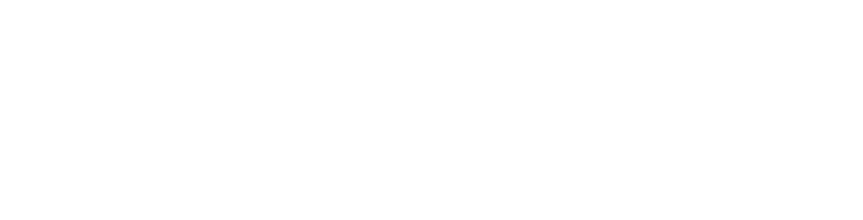
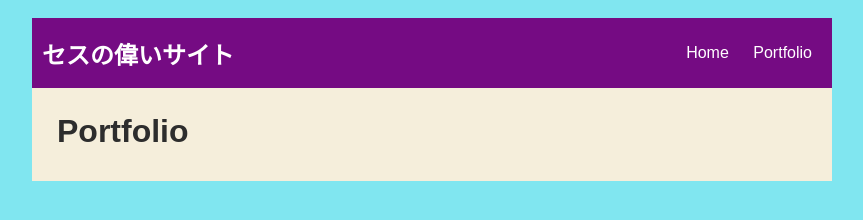
Before and after one commit to Sethsg7/seth-green.github.io, a plain HTML site: page portfolio.html in a window 1280 px wide. Shown: the whole page, without its empty margins (208-1071 px from the left). Drawn offline with Linux system fonts and the light colour scheme.

Commit message:
Bootcamp Orientation

```diff
--- a/portfolio.html
+++ b/portfolio.html
@@ -1,10 +1,106 @@
 <!DOCTYPE HTML>
 <html>
     <head>
+        <title>セスのサイト</title>
+
+        <style type="text/css">
+            body {
+                background: rgb(128, 230, 240);
+                color: rgb(45, 45, 45);
+                padding: 10px;
+                font-family: arial;
+            }
+            header {
+                font-size: 1.5em;
+                font-weight: bold;
+            }
+            h1 {
+                margin: 10px;
+            }
+            #all-contents {
+                max-width: 800px;
+                margin: auto;
+            }
+
+            /* navigation menu */
+            nav {
+                background: rgb(117, 11, 131);
+                margin: 0 auto;
+                display: flex;
+                padding: 10px;
+            }
+            nav header {
+                display: flex;
+                align-items: center;
+                color: rgb(255, 255, 255);
+                flex: 1;
+            }
+            nav ul {
+                list-style-image: none;
+            }
+            nav li {
+                display: inline-block;
+                padding: 0 10px;
+            }
+            nav a {
+                text-decoration: none;
+                color: #fff;
+            }
+
+            /* main container area beneath menu */
+            main {
+                background: rgb(245, 238, 219);
+                display: flex;
+            }
+            .content {
+                flex: 1;
+                padding: 15px;
+            }
+
+             /* portfolio styles */
+             #portfolio {
+                list-style-type: none;
+                padding-left: 0;
+            }
+
+            #portfolio li {
+                background: #fff;
+                padding: 10px;
+                border-radius: 10px;
+                margin-bottom: 10px;
+            }
+
+            #portfolio li:hover {
+                background: #eee;
+            }
+
+            #portfolio a {
+                text-decoration: none;
+                color: #454545;
+            }
+        </style>
+
 
     </head>
 
     <body>
-
+        <div id="all-contents">
+            <nav>
+                <header>セスの偉いサイト</header>
+                <ul>
+                    <li><a href="index.html">Home</a>
+                    </li>
+                    <li><a href="portfolio.html">Portfolio</a>
+                    </li>
+                </ul>
+            </nav>
+            <main>
+                <div class="content">
+                    <h1>Portfolio</h1>
+                    <ul id="portfolio">
+                    </ul>
+                </div>
+            </main>
+        </div>
     </body>
 </html>
```
Also changed, not shown: index.html (+1 -1 lines).
